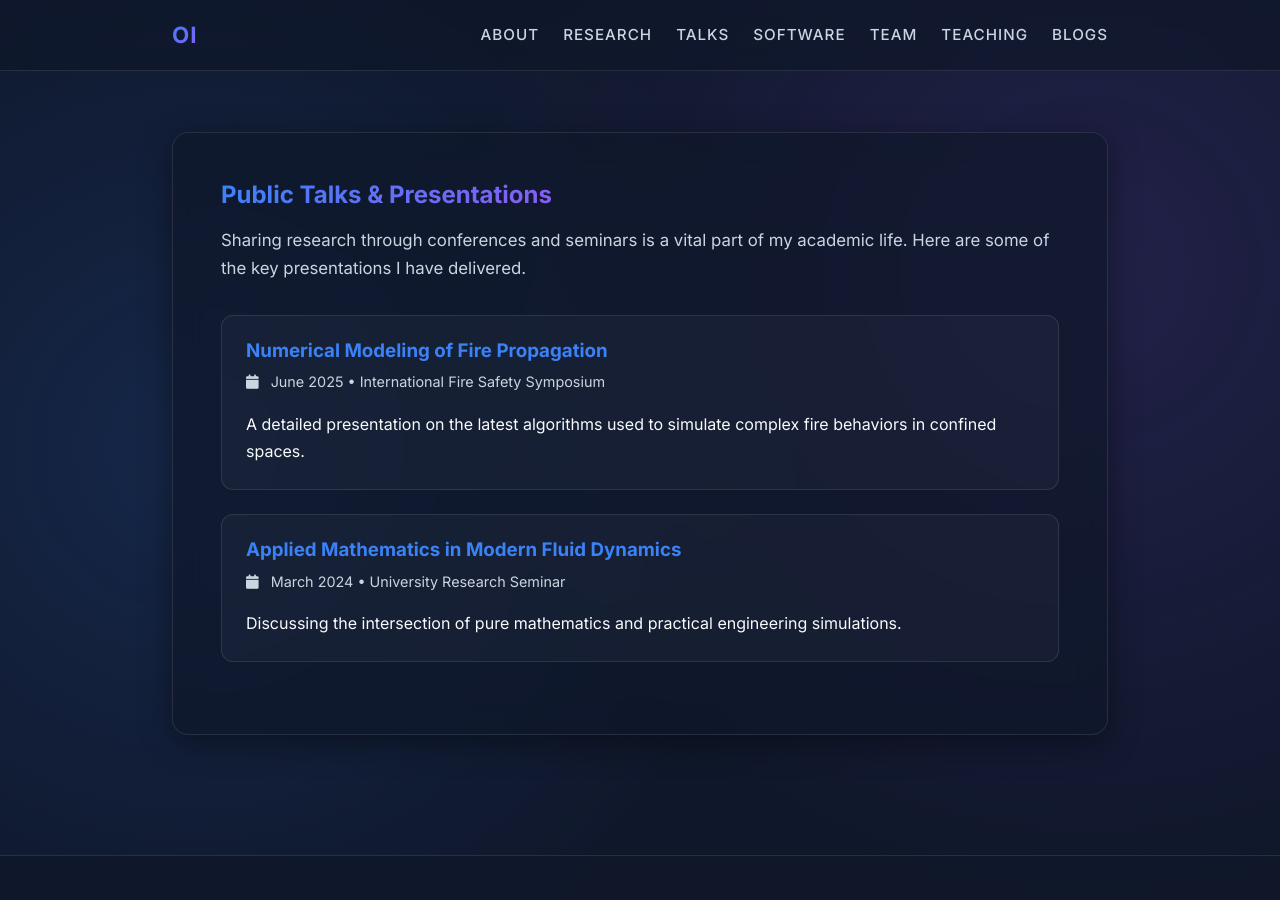
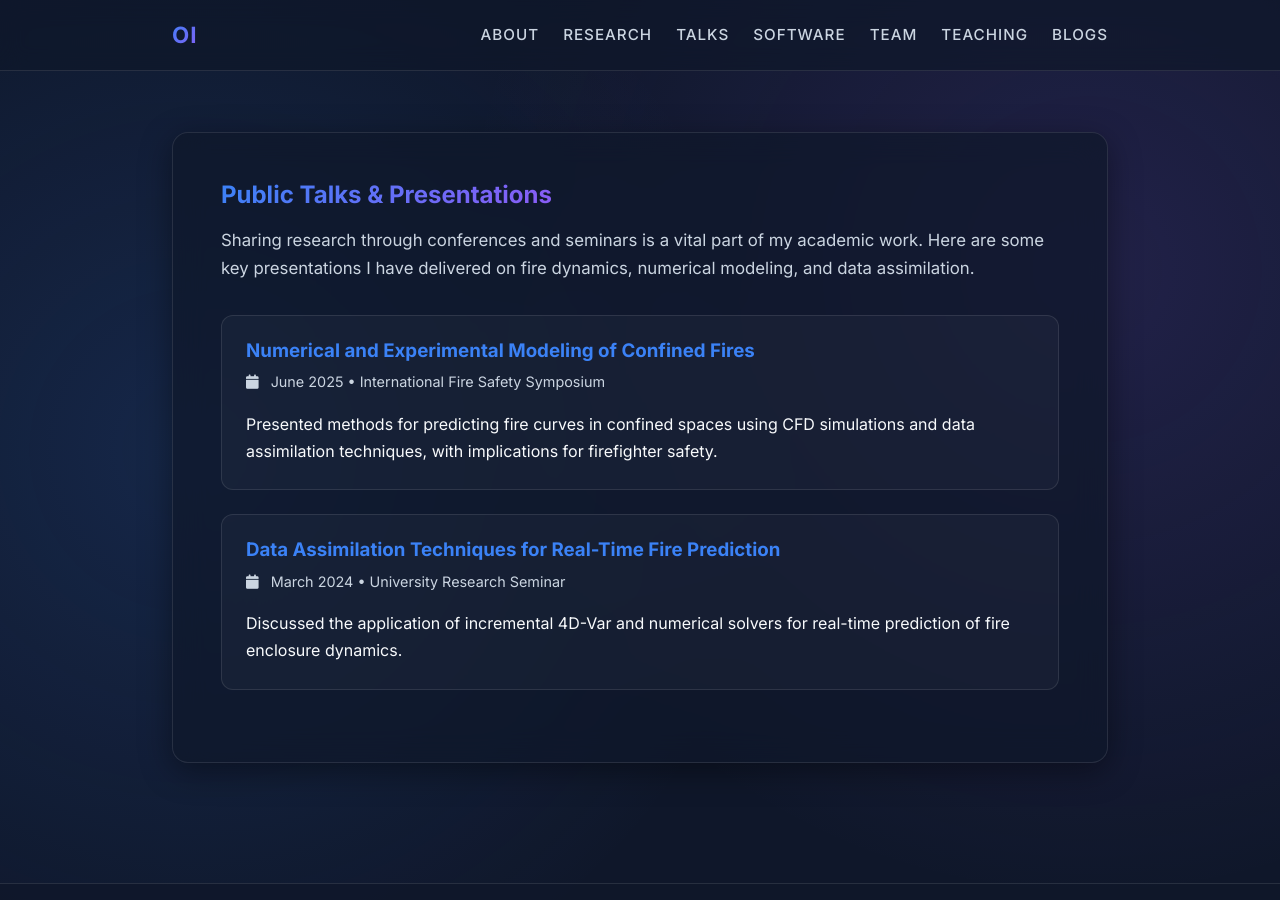
Before and after one commit to oualidikhou/oualidikhou.github.io, a Jekyll site: the page built from talks.md, in a window 1280 px wide and 900 px high. Built offline with Jekyll 4.4.1, drawn with Linux system fonts in a browser that asks for light colours.

Commit message:
Update talks.md

```diff
--- a/talks.md
+++ b/talks.md
@@ -6,24 +6,26 @@ title: Talks
 <section>
   <h1 class="gradient-text">Public Talks & Presentations</h1>
   <p class="hero-bio">
-    Sharing research through conferences and seminars is a vital part of my academic life. Here are some of the key presentations I have delivered.
+    Sharing research through conferences and seminars is a vital part of my academic work. Here are some key presentations I have delivered on fire dynamics, numerical modeling, and data assimilation.
   </p>
 
   <div style="margin-top: 2rem;">
+
     <div style="background: rgba(255,255,255,0.03); padding: 1.5rem; border-radius: 12px; border: 1px solid var(--glass-border); margin-bottom: 1.5rem;">
-      <h3 style="margin-bottom: 0.5rem; color: var(--accent-blue);">Numerical Modeling of Fire Propagation</h3>
+      <h3 style="margin-bottom: 0.5rem; color: var(--accent-blue);">Numerical and Experimental Modeling of Confined Fires</h3>
       <p style="font-size: 0.9rem; color: var(--text-secondary); margin-bottom: 1rem;">
         <i class="fa fa-calendar" style="margin-right: 8px;"></i> June 2025 • International Fire Safety Symposium
       </p>
-      <p>A detailed presentation on the latest algorithms used to simulate complex fire behaviors in confined spaces.</p>
+      <p>Presented methods for predicting fire curves in confined spaces using CFD simulations and data assimilation techniques, with implications for firefighter safety.</p>
     </div>
 
     <div style="background: rgba(255,255,255,0.03); padding: 1.5rem; border-radius: 12px; border: 1px solid var(--glass-border); margin-bottom: 1.5rem;">
-      <h3 style="margin-bottom: 0.5rem; color: var(--accent-blue);">Applied Mathematics in Modern Fluid Dynamics</h3>
+      <h3 style="margin-bottom: 0.5rem; color: var(--accent-blue);">Data Assimilation Techniques for Real-Time Fire Prediction</h3>
       <p style="font-size: 0.9rem; color: var(--text-secondary); margin-bottom: 1rem;">
         <i class="fa fa-calendar" style="margin-right: 8px;"></i> March 2024 • University Research Seminar
       </p>
-      <p>Discussing the intersection of pure mathematics and practical engineering simulations.</p>
+      <p>Discussed the application of incremental 4D-Var and numerical solvers for real-time prediction of fire enclosure dynamics.</p>
     </div>
+
   </div>
 </section>
```
